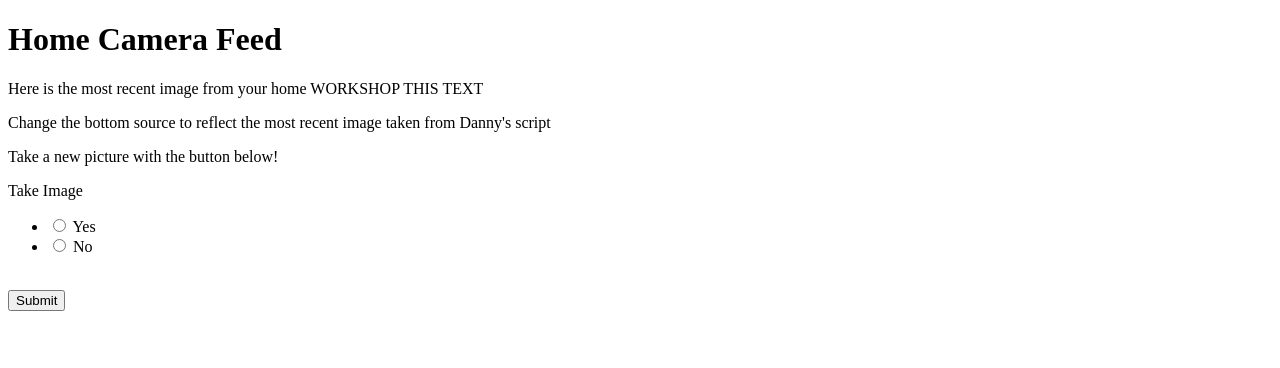
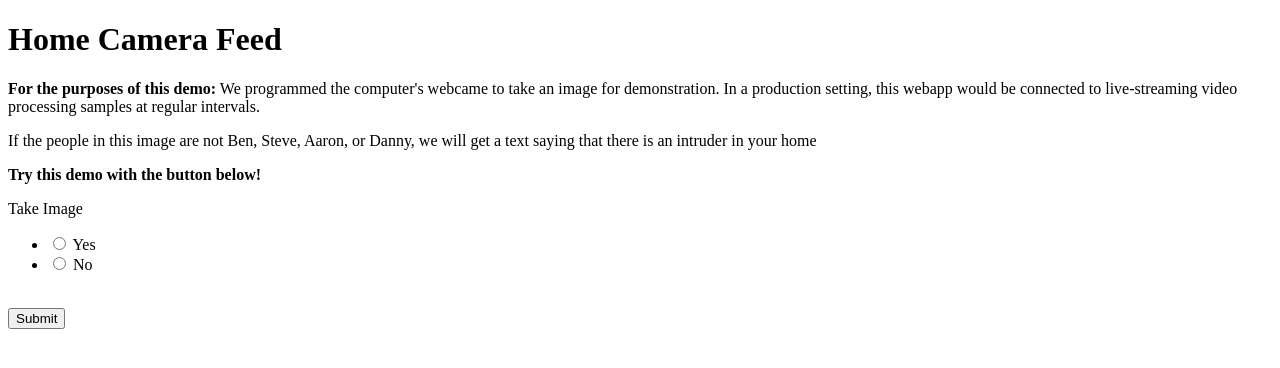
Before and after one commit to dynogravelso/devweek_hackathon_2019, a Flask app: page /intruder_demo in a window 1280 px wide. Shown: the top 368 px of the page. Run offline with Flask 2, Linux system fonts and the light colour scheme; parts of the project's set-up code (start-up, migrations or seed data) failed here and were passed over.

Commit message:
updating text

```diff
--- a/app/templates/intruder_demo.html
+++ b/app/templates/intruder_demo.html
@@ -9,10 +9,9 @@
     </H1>
 </head>
 <body>
-<p>Here is the most recent image from your home WORKSHOP THIS TEXT</p>
-<p>Change the bottom source to reflect the most recent image taken from Danny's script</p>
-
-<p>Take a new picture with the button below!</p>
+<p><b>For the purposes of this demo:</b> We programmed the computer's webcame to take an image for demonstration. In a production setting, this webapp would be connected to live-streaming video processing samples at regular intervals. </p>
+<p>If the people in this image are not Ben, Steve, Aaron, or Danny, we will get a text saying that there is an intruder in your home </p>
+<p><b>Try this demo with the button below!</b></p>
 
 <form  method="POST">
   {# This hidden_tag is a CSRF security feature. #}
--- a/app/templates/intruder_results.html
+++ b/app/templates/intruder_results.html
@@ -14,8 +14,7 @@ body,h1,h2,h3,h4,h5 {font-family: "Raleway", sans-serif}
     </H1>
 </head>
 <body>
-<p>Here is the most recent image from your home WORKSHOP THIS TEXT</p>
-<p>Change the bottom source to reflect the most recent image taken from Danny's script</p>
+<p>Here is the most recent image captured by our software</p>
 <img src="static/image.png">
 
 
@@ -26,7 +25,7 @@ body,h1,h2,h3,h4,h5 {font-family: "Raleway", sans-serif}
     {% endif %}
 
 
-<p>Take a new picture with the button below!</p>
+<p>Go back to retry this demo!</p>
 
 
 </body>
```
